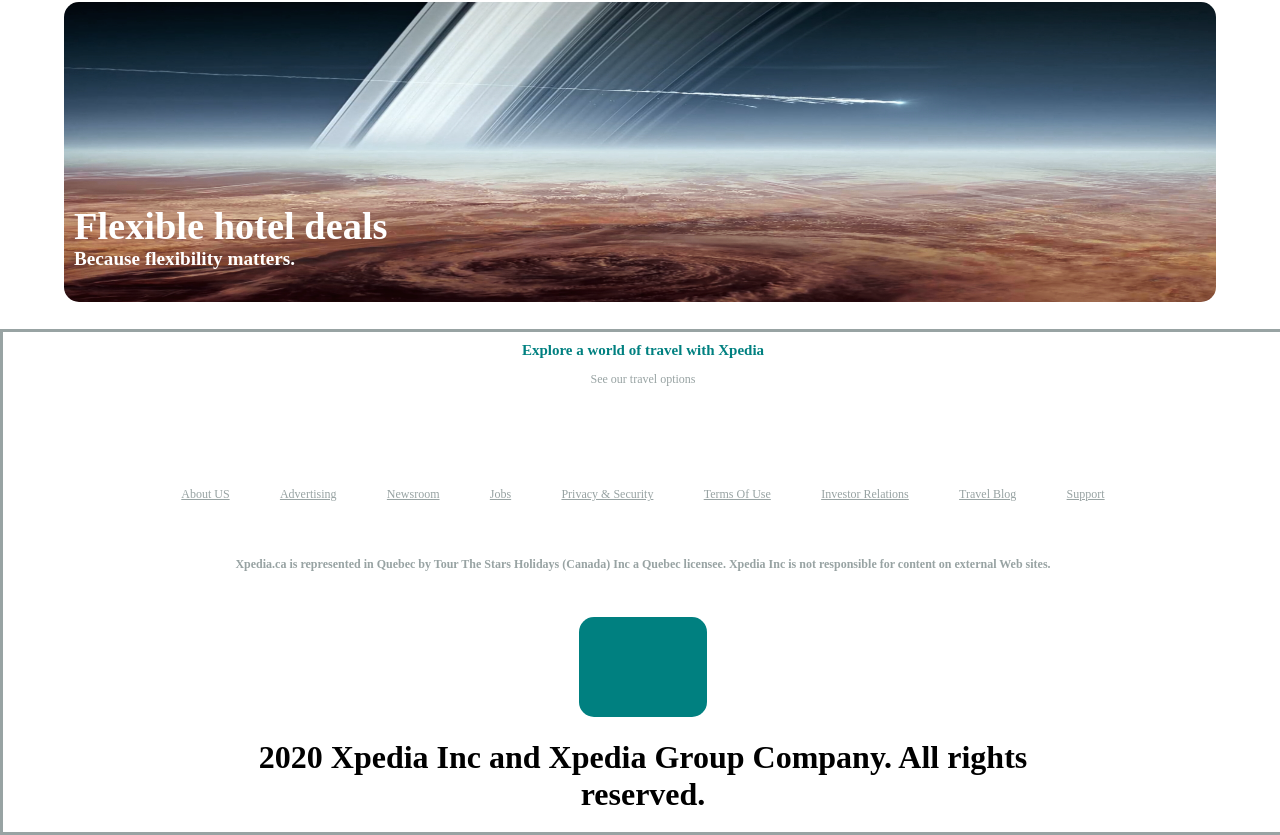
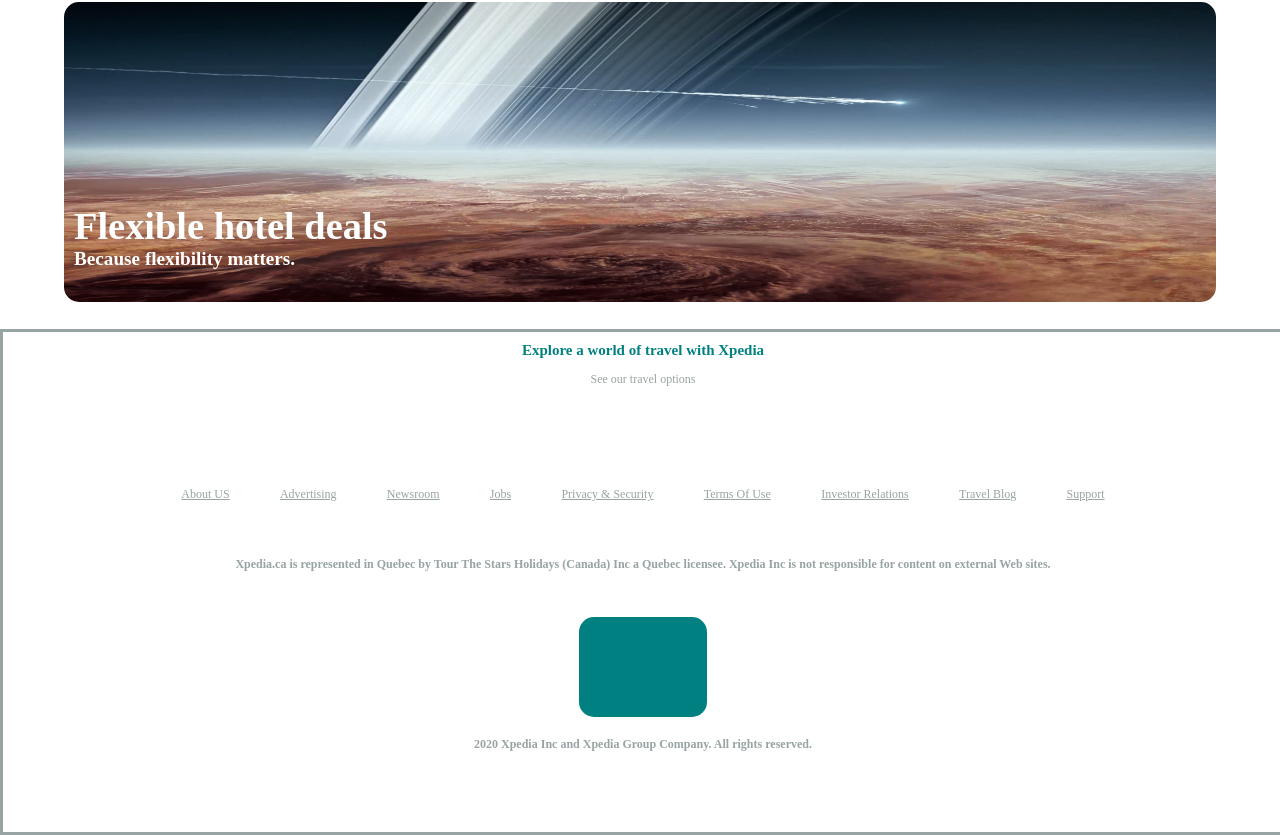
Before and after one commit to MikeTheFyke/Xpedia, a Vue app: page / in a window 1280 px wide. Shown: the part 2371-3206 px from the top of the page. Built offline with nearby package versions, Linux system fonts and the light colour scheme; a web font is replaced by a local one.

Commit message:
Added footer copyright text styles

```diff
--- a/src/components/Footer.vue
+++ b/src/components/Footer.vue
@@ -107,7 +107,9 @@
 }
 
 #Footer-Copyright-Text{
-
+    color: #98a3a3;
+    font-family: "Montserrat";
+    font-size: 12px;
 }
 
 </style>
```
